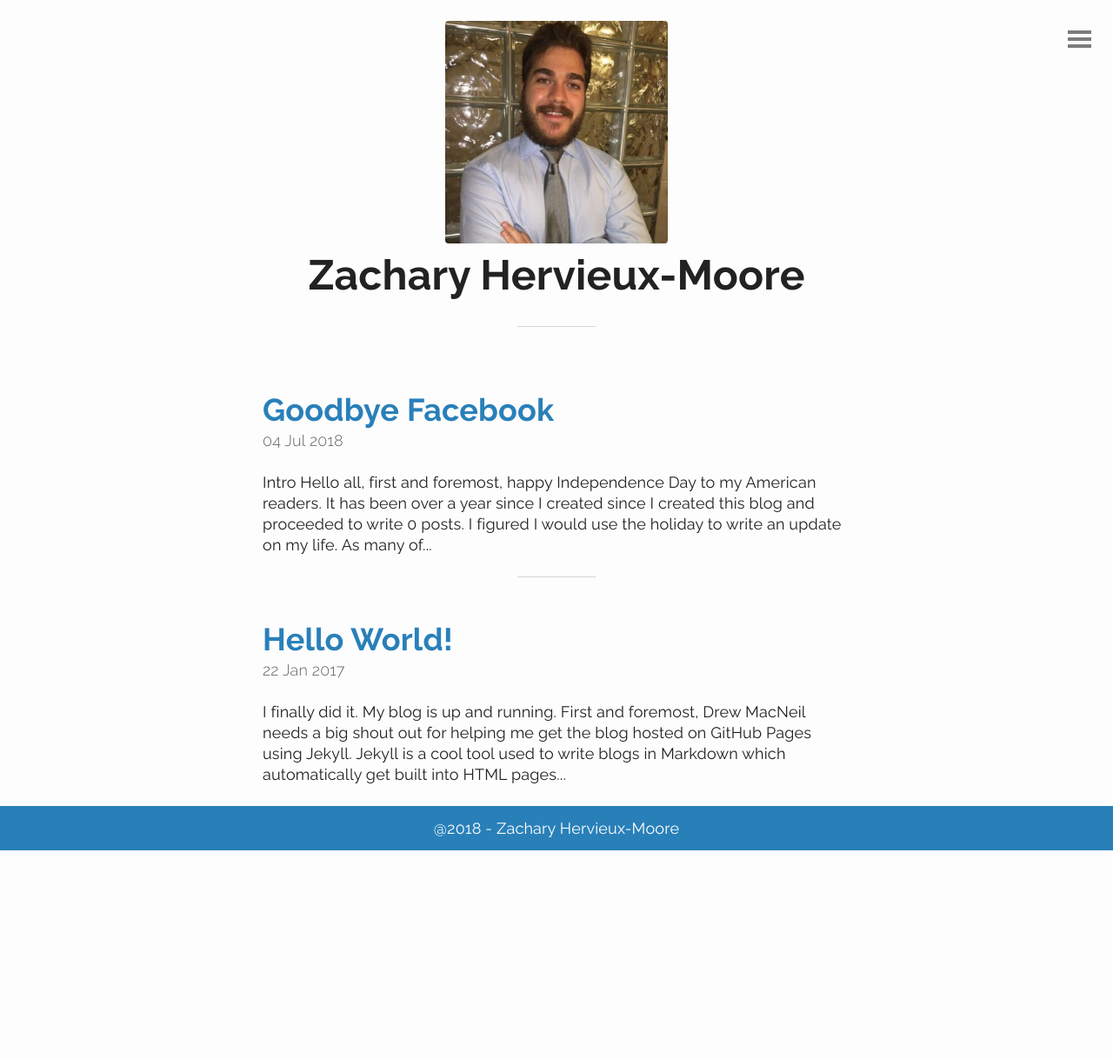
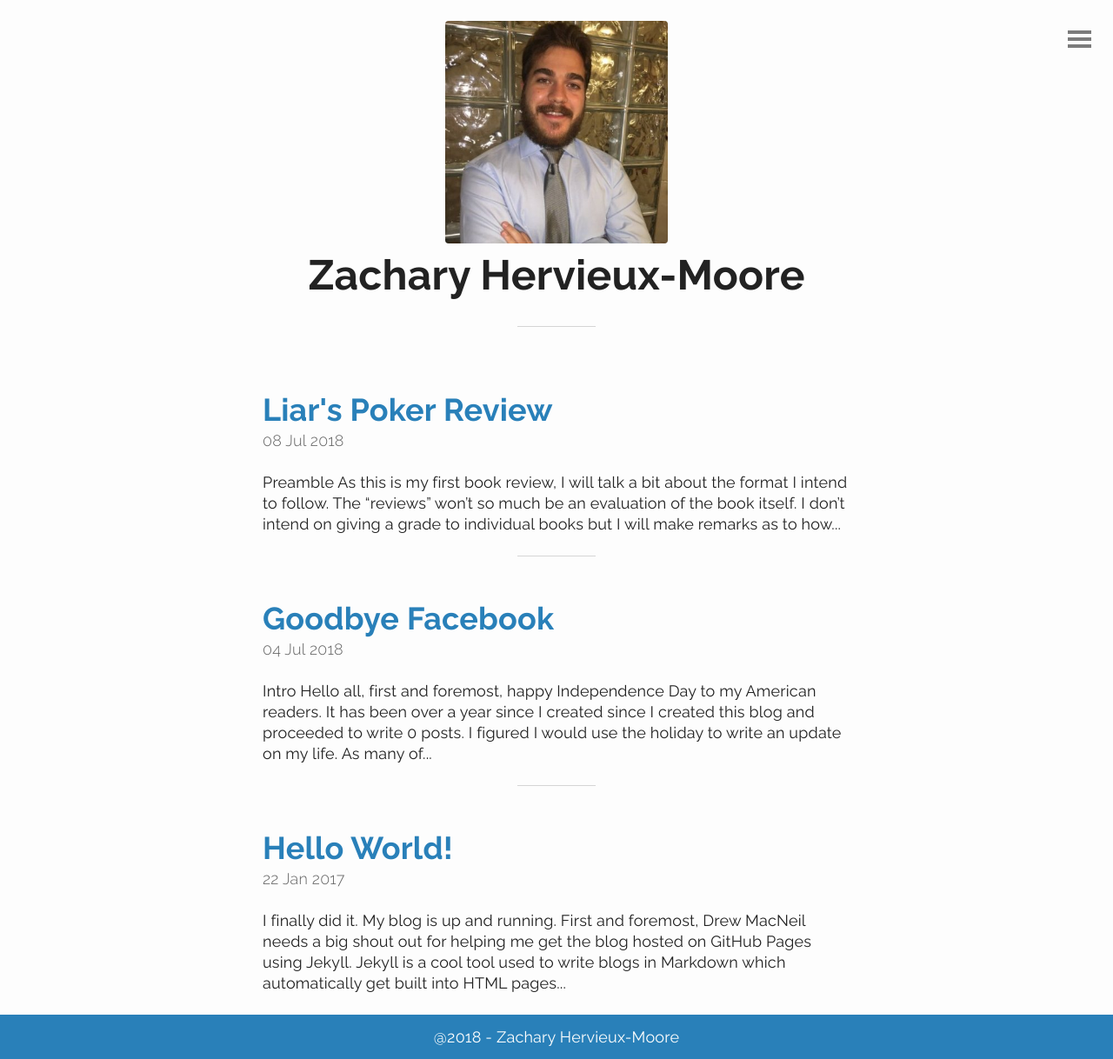
Before and after one commit to hervature/blog, a Jekyll site: the page built from index.html, in a window 1280 px wide. Shown: the whole page at 87% size. Built offline with Jekyll 4.4.1, drawn with Linux system fonts in a browser that asks for light colours; the list of posts is cut into pages by our own code; before the commit the page ends 978 px from its top, so only the background shows below that.

Commit message:
Partial Liar's Poker review

```diff
--- /dev/null
+++ b/_posts/2018-07-08-liars-poker-review.md
@@ -0,0 +1,12 @@
+---
+title: Liar's Poker Review
+published: true
+---
+
+### Preamble
+
+As this is my first book review, I will talk a bit about the format I intend to follow. The "reviews" won't so much be an evaluation of the book itself. I don't intend on giving a grade to individual books but I will make remarks as to how the book compares to other similar works. For example, as I have been reading lots of Michael Lewis, I will compare his books to each other so that someone who has read his other works and sitting on the fence of buying another book can more easily decide.
+
+The reason that I think giving a score to the books is pointless is because I only intend on reading good books. At least, books that I know that I will enjoy. Instead, I will be focusing on giving a brief synopsis of the book. Probably at the chapter level for non fiction and whatever makes sense for fiction. I will then interleave my thoughts into these summarizations. This will serve two purposes: one, to give everyone a better look at the content. Two, to provide the readers with - hopefully - entertaining commentary that justifies you spending time on this blog. Some reviews will be better than others, so feel free to skip the ones that don't interest you.
+
+### Review
```
Also changed, not shown: _posts/2018-07-04-goodbye-facebook.md (+1 -0 lines), Gemfile.lock.
